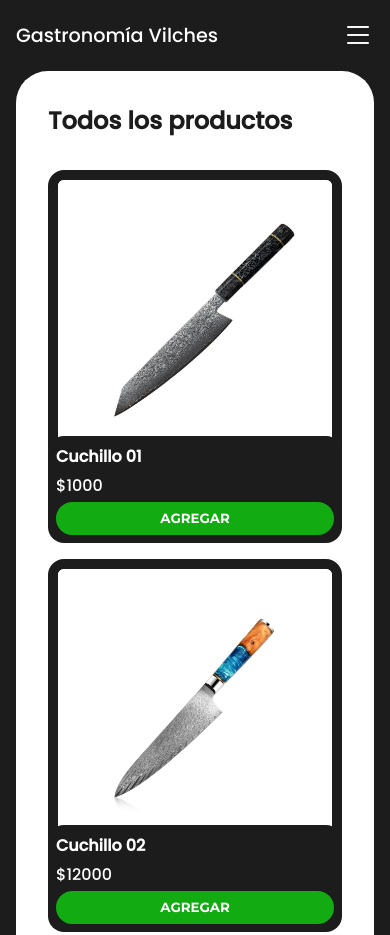
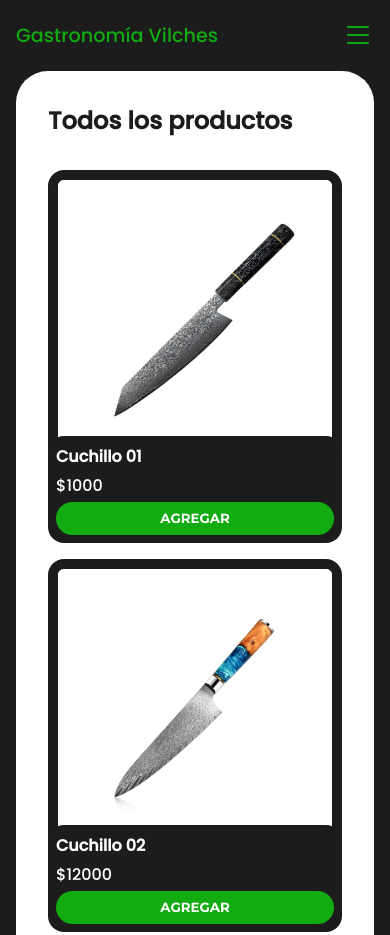
Before and after one commit to Yuma-sg/ProyectoFinalVillase-or, a plain HTML site: page index.html in a window 390 px wide. Shown: the top 935 px of the page. Drawn offline with nearby package versions, Linux system fonts and the light colour scheme.

Commit message:
Agregue color al header mobile

```diff
--- a/css/main.css
+++ b/css/main.css
@@ -353,12 +353,12 @@ main {
     }
 
     .header-mobile .logo {
-        color: var(--clr-white);
+        color: var(--clr-accent);
     }
 
     .open-menu, .close-menu {
         background-color: transparent;
-        color: var(--clr-white);
+        color: var(--clr-accent);
         border: 0;
         font-size: 2rem;
         cursor: pointer;
```
